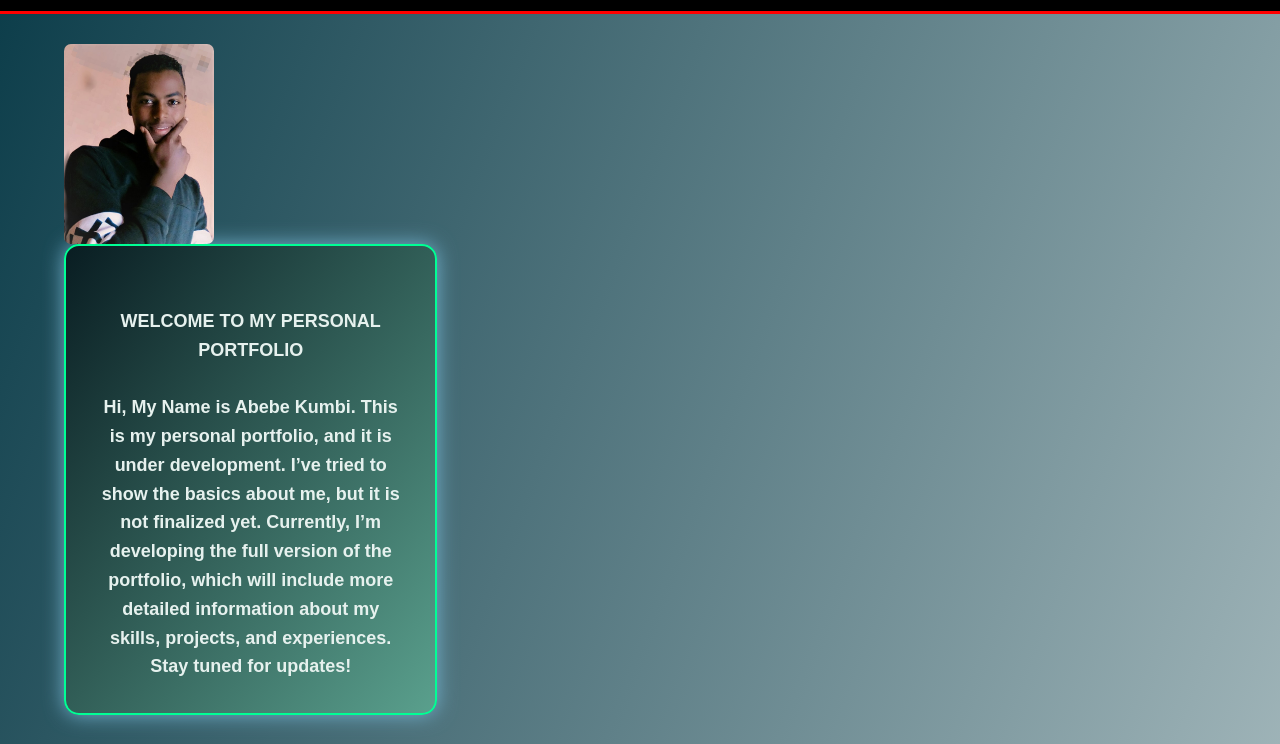
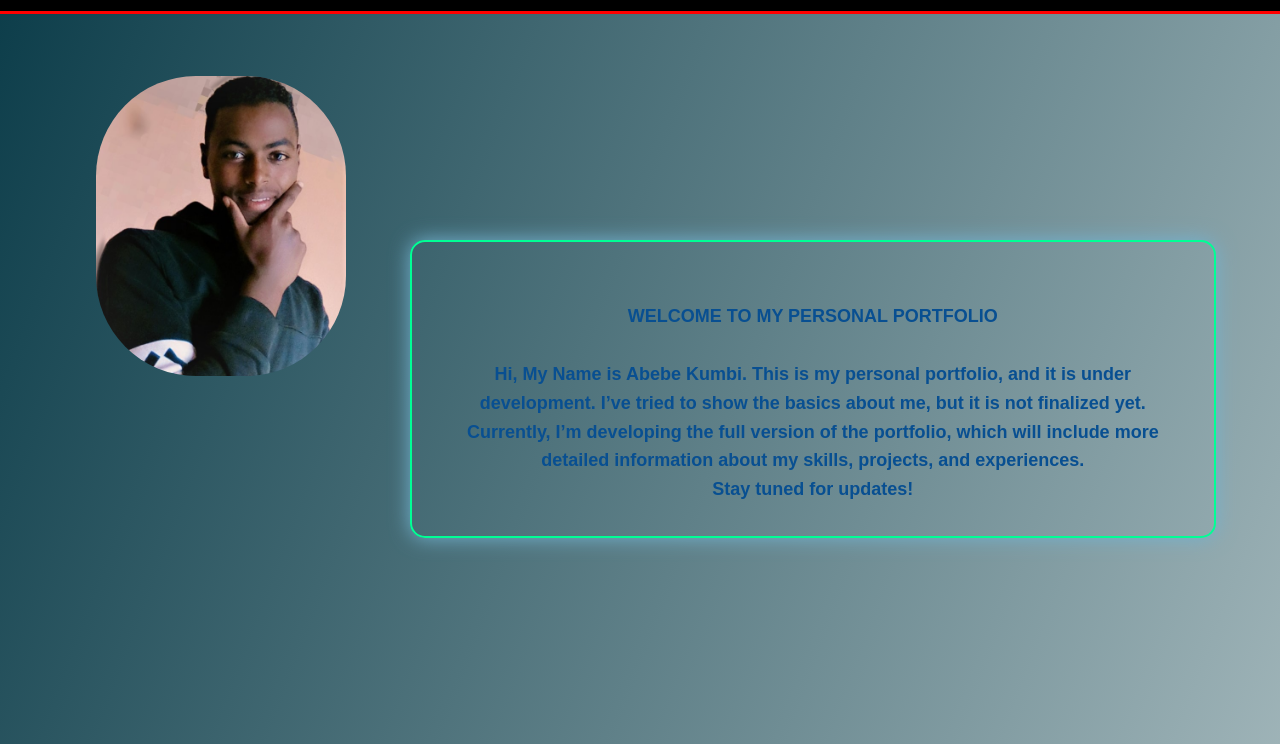
Before and after one commit to Abekum/Portfolio, a plain HTML site: page index.html in a window 1280 px wide. Shown: the part 56-800 px from the top of the page. Drawn offline with nearby package versions, Linux system fonts and the light colour scheme.

Commit message:
Updated portfolio styles

```diff
--- a/style.css
+++ b/style.css
@@ -66,24 +66,25 @@ section {
 }
 
 /* Home Section Layout */
-.home-content {
-    display: grid;
-    grid-template-columns: 1fr 2fr;
-    gap: 2rem;
-    align-items: start;
-}
+
+
 
 /* Left Column (Photo) */
 .position {
-    grid-column: 1;
-    display: flex;
-height: 200px;
+      grid-column: 1;
+    justify-content: center;
+    align-items: center;
+    margin: 0 auto;
+    padding: 2rem;
+
+
+
 }
 
 .position img {
-    display: flex;
-    height: auto;
-    border-radius: 7px;
+    width:250px;
+    height: 300px;
+    border-radius: 100px;
     object-fit: cover;
 }
 
@@ -92,18 +93,20 @@ height: 200px;
 /* Right Column (Welcome Content) */
 .welcome {
 
-    grid-column: 2;
-    width: 100%;
-    color: #e6f1ee;
+    color: #084f91;
     font-size: 18px;
     font-weight: bold;
-    background: linear-gradient(to bottom right, #091d22, #5aa08d);
+
     padding: 2rem;
     border-radius: 15px;
     border: 2px solid #00ff95;
     text-align: center;
     animation: rotate 4s infinite linear;
-    height: auto;
+    width: 70%;
+
+    margin-left: 30%;
+margin-top: -11rem;
+    height: min-content;
 }
 
 /* About Section */
@@ -118,7 +121,7 @@ height: 200px;
     width: 100%;
     padding: 1.5rem;
     border-radius: 10px;
-    background: linear-gradient(to bottom right, #091d22, #09eeb1);
+    background: linear-gradient(to bottom right, #091d22, #7b9e95);
     border: 2px solid #00ff55;
     transition: transform 0.3s;
 }
@@ -127,7 +130,7 @@ height: 200px;
 .contact-content {
     text-align: center;
     padding: 2rem;
-    background: linear-gradient(to bottom right, #091d22, #09eeb1);
+
     border-radius: 10px;
     border: 2px solid #00ff55;
     box-shadow: 0 0 15px rgba(0,0,0,0.5);
@@ -138,7 +141,7 @@ height: 200px;
 
 .text-animatec {
     font-size: 1.2rem;
-    color: moccasin;
+    color: rgb(48, 46, 42);
     font-weight: bold;
     text-align: center;
     margin-top: 1rem;
@@ -146,13 +149,13 @@ height: 200px;
 }
 
 .text-animatec a {
-    color: #00abf0;
+    color: #6800f0;
     border: 2px solid #00ff95;
     border-radius: 10px;
     padding: 8px 16px;
     font-weight: bold;
     transition: all 0.3s;
-    background: linear-gradient(to bottom right, #091d22, #09eeb1);
+
     margin: 10px;
     display: inline-block;
     text-decoration: none;
```
